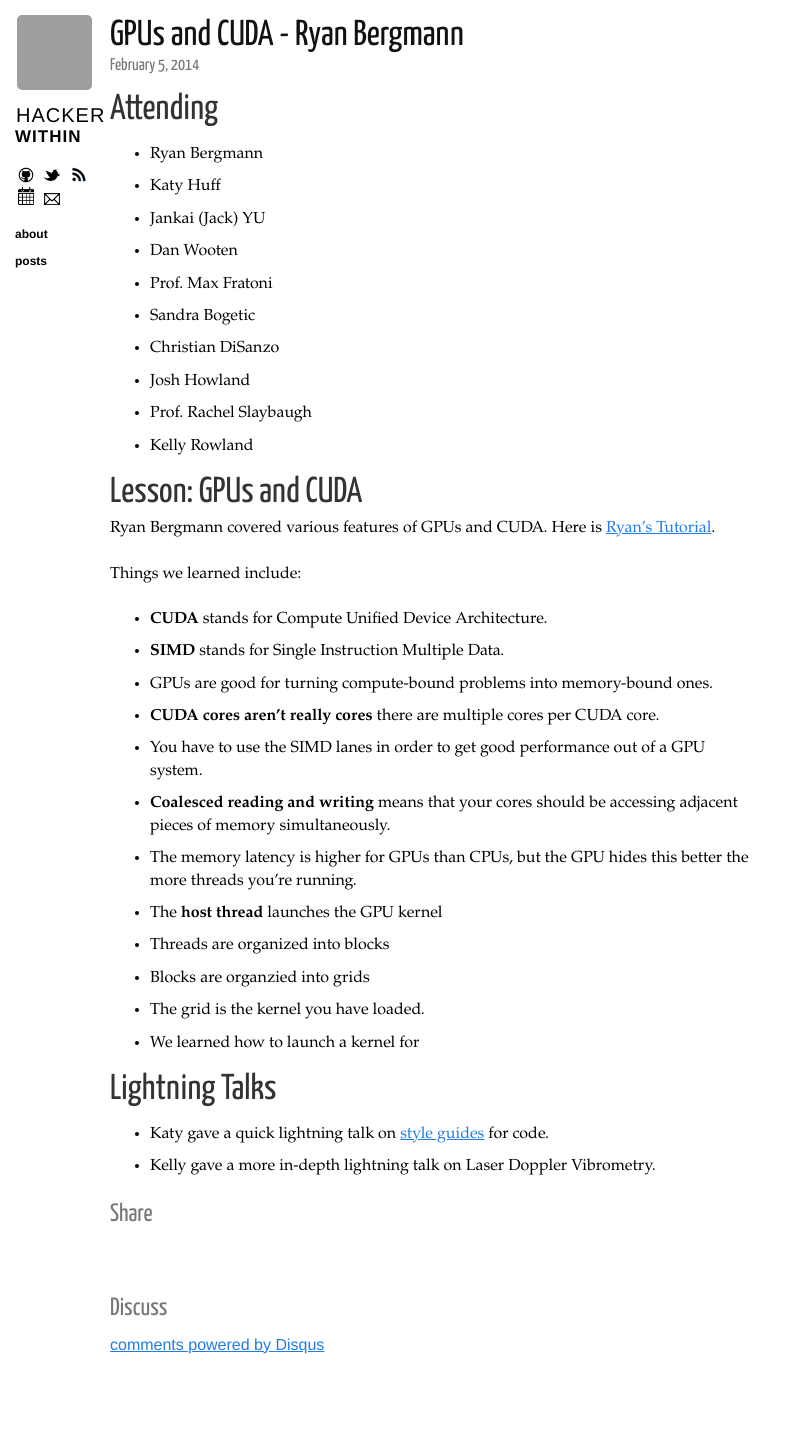
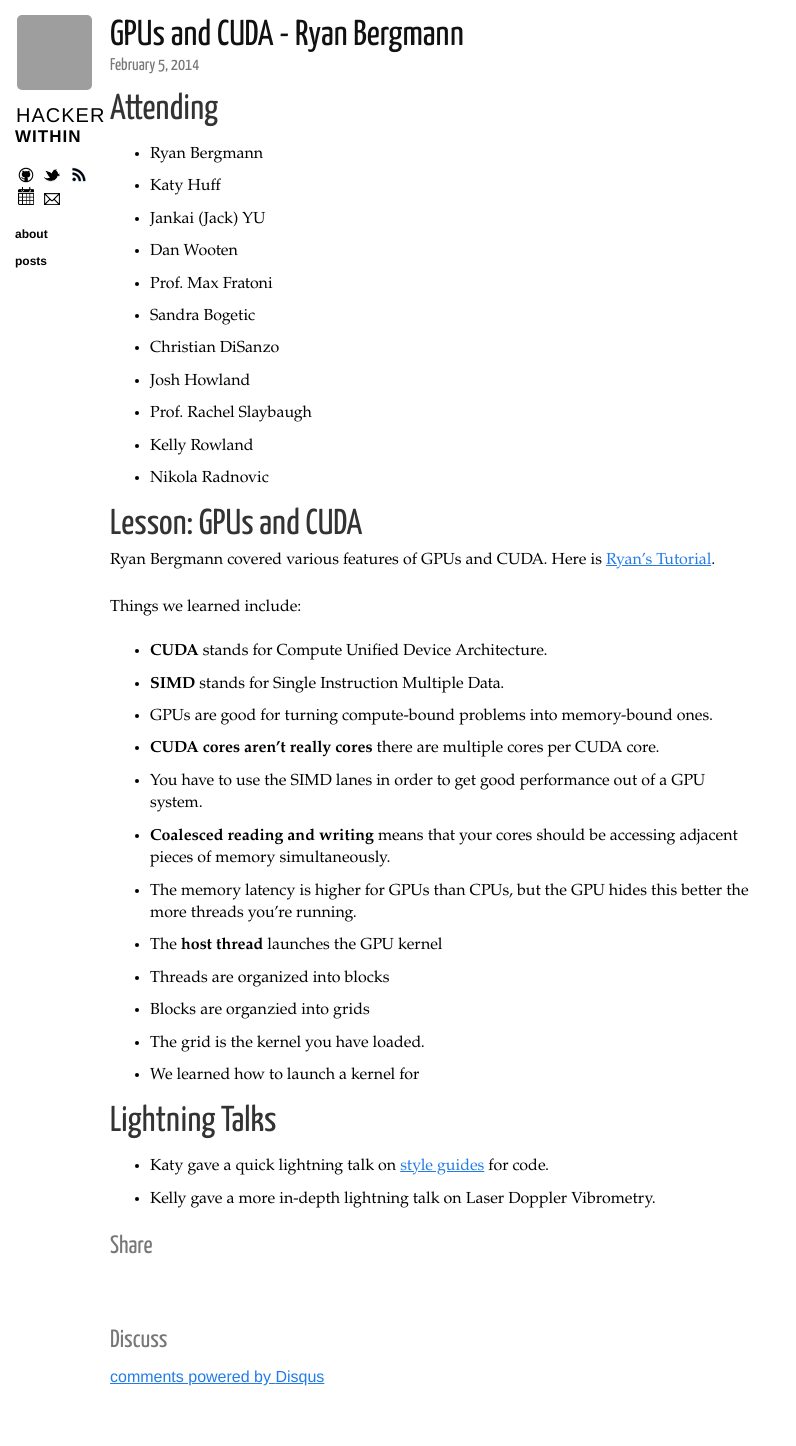
Before and after one commit to thehackerwithin/berkeley, a Jekyll site: the page built from _posts/2014-02-05-ryan-on-gpus.markdown, in a window 1280 px wide. Shown: the whole page, without its empty margins (0-796 px from the left). Built offline with Jekyll 4.4.1, drawn with Linux system fonts in a browser that asks for light colours; nearby versions of some CDN libraries; Markdown is read by kramdown in place of the engine named in the settings; comment, search, counter and statistics services are not loaded; before the commit the page ends 1414 px from its top, so only the background shows below that; grey boxes are pictures that could not be loaded.

Commit message:
adds nikola

```diff
--- a/_posts/2014-02-05-ryan-on-gpus.markdown
+++ b/_posts/2014-02-05-ryan-on-gpus.markdown
@@ -20,6 +20,7 @@ tags: meeting
 - Josh Howland
 - Prof. Rachel Slaybaugh
 - Kelly Rowland
+- Nikola Radnovic
 
 # Lesson: GPUs and CUDA
 
```
